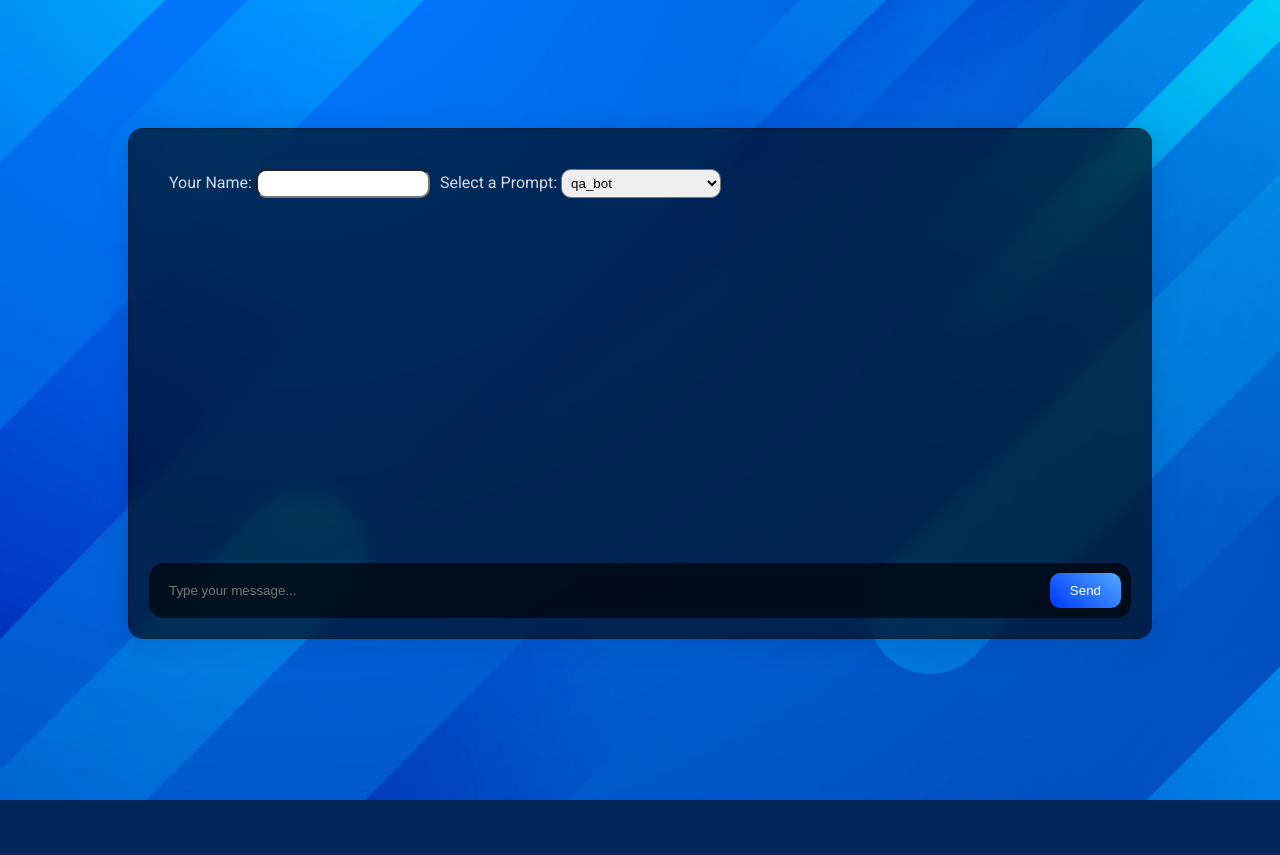
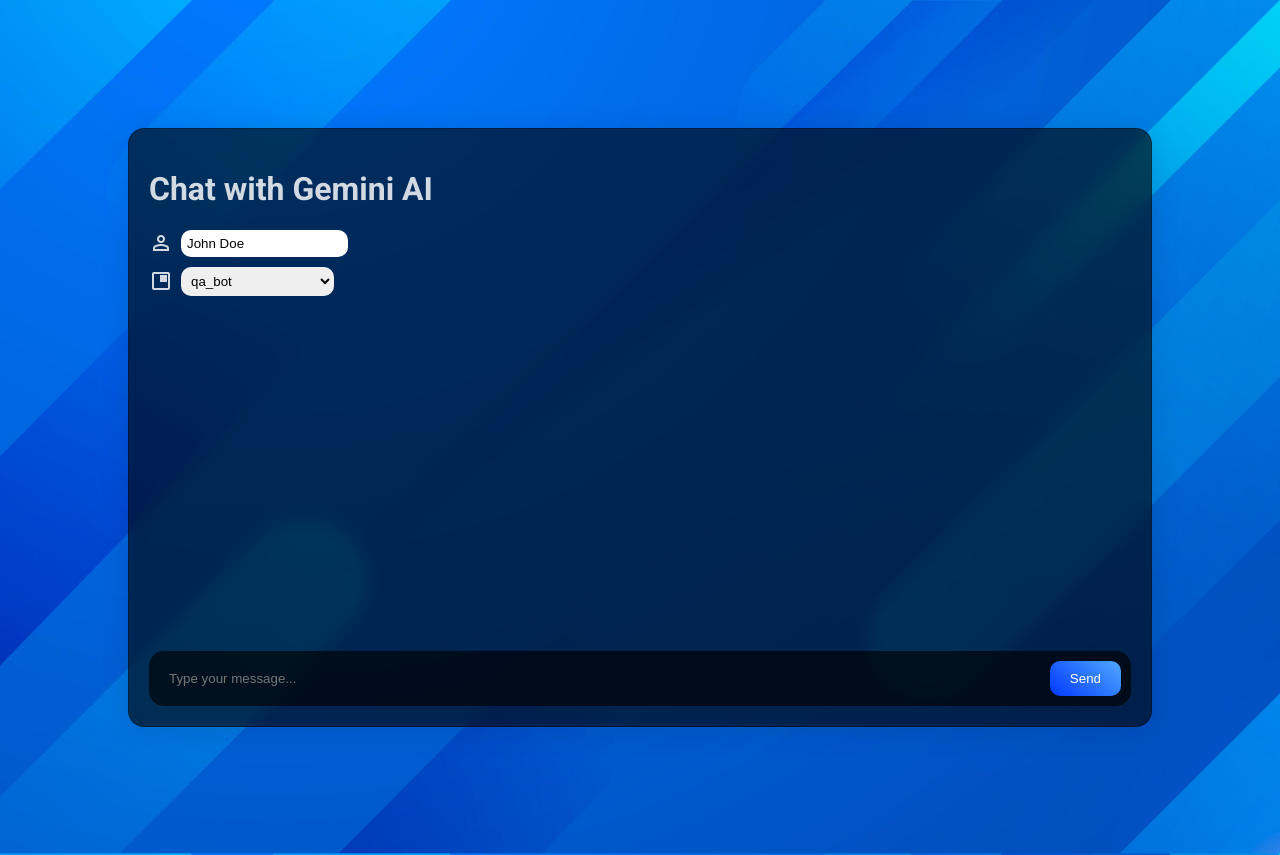
Before and after one commit to DouglasOttoDavila/gemini-chat-bot, a Flask app: page / in a window 1280 px wide. Before the commit the page ends 800 px from the top, so only its background shows below. Run offline with Flask 3, Linux system fonts and the light colour scheme; some libraries are stand-ins or nearby versions.

Commit message:
Update UI

```diff
--- a/static/styles.css
+++ b/static/styles.css
@@ -1,5 +1,6 @@
 @import url('https://fonts.googleapis.com/css2?family=Roboto:ital,wght@0,100;0,300;0,400;0,500;0,700;0,900;1,100;1,300;1,400;1,500;1,700;1,900&display=swap');
 
+/* Global styles */
 body {
     background: url(../static/background.jpg) no-repeat center center fixed;
     background-size: cover;
@@ -9,70 +10,108 @@ body {
     padding: 0;
 }
 
+/* Input styles */
 .input {
-    width: 10rem;
     border-radius: 10px;
     padding: 5px;
+    width: 100%; /* Ensure all inputs take full width of their container */
+    max-width: 185px; /* Constrain the width */
+    border: 1px solid transparent; /* Remove default border */
+    outline: none; /* Remove default outline */
 }
 
+#name-input {
+    width: 70%; /* Ensure consistent width with dropdown */
+}
+
+.name-container {
+    display: flex;
+    align-items: center;
+    margin-bottom: 10px; /* Space below the input field */
+}
+
+/* Common styles for material icons */
+.material-symbols-outlined {
+    font-size: 24px; /* Size for icons */
+    margin-right: 8px; /* Space between icon and input/select */
+    vertical-align: middle; /* Align icon vertically */
+}
+
+/* Container styles */
 .main-container {
     margin: 10%;
-    background: rgba(0, 0, 0, 0.62);
+    background-color: rgba(0, 0, 0, 0.62);
     border-radius: 16px;
     box-shadow: 0 4px 30px rgba(0, 0, 0, 0.1);
     backdrop-filter: blur(7.4px);
     -webkit-backdrop-filter: blur(7.4px);
     border: 1px solid rgba(0, 0, 0, 0.3);
-    border-width: thin;
-    border-radius: 15px;
     padding: 20px;
     height: auto;
 }
 
+.dropdown-container {
+    display: flex;
+    align-items: center;
+    width: 185px; /* Match width of #name-input */
+    margin-bottom: 10px; /* Space below the dropdown */
+}
+
+#prompt-select {
+    width: 100%; /* Full width of the container */
+}
+
+/* Chat container styles */
 .chat-container {
     display: flex;
     flex-direction: column;
     height: 50vh;
-    position: relative; /* Ensure .chat-container is positioned for the scrollbar */
+    position: relative;
+    overflow: hidden;
 }
 
 .chat-messages {
     flex-grow: 1;
-    overflow-y: scroll; /* Enable vertical scrolling */
+    overflow-y: scroll;
     padding: 20px;
-    position: relative;
 }
 
-/* Hide scrollbar by default */
+/* Markdown-rendered elements */
+.chat-messages p {
+    margin: 0 0 10px;
+    color: #fff; /* Consistent text color */
+}
+
+.chat-messages strong {
+    font-weight: bold;
+    color: #ffffffd2;
+}
+
+.chat-messages em {
+    font-style: italic;
+    color: #ffffffd2;
+}
+
+.chat-messages code {
+    background-color: #333;
+    padding: 2px 4px;
+    border-radius: 4px;
+    font-family: 'Courier New', monospace;
+    color: #ffdd57; /* Color for code snippets */
+}
+
 .chat-messages::-webkit-scrollbar {
-    width: 8px; /* Thin scrollbar */
+    width: 8px;
     background-color: transparent;
 }
 
 .chat-messages::-webkit-scrollbar-thumb {
-    background-color: #888; /* Color of the scrollbar thumb */
+    background-color: #888;
     border-radius: 10px;
 }
 
-/* Show scrollbar when hovering over the .chat-container */
-.chat-container:hover .chat-messages::-webkit-scrollbar {
-    width: 8px; /* Width of the scrollbar */
-    background-color: rgba(0, 0, 0, 0.1); /* Background color of the scrollbar track */
-}
-
-.chat-container:hover .chat-messages::-webkit-scrollbar-thumb {
-    background-color: #555; /* Color of the scrollbar thumb when hovering */
-}
-
-/* For Firefox */
-.chat-messages {
-    scrollbar-width: thin;
-    scrollbar-color: #888 transparent;
-}
-
-/* Show scrollbar on hover in Firefox */
 .chat-container:hover .chat-messages {
-    scrollbar-color: #555 transparent;
+    overflow-y: overlay;
 }
 
 #message-list {
@@ -82,20 +121,19 @@ body {
 
 li {
     margin-bottom: 15px;
-    background: rgba(0, 0, 0, 0.62);
+    background-color: rgba(0, 0, 0, 0.62);
     border-radius: 16px;
     box-shadow: 0 4px 30px rgba(0, 0, 0, 0.1);
     backdrop-filter: blur(7.4px);
     -webkit-backdrop-filter: blur(7.4px);
     border: 1px solid rgba(0, 0, 0, 0.3);
     padding: 15px;
-    border-radius: 15px;
     line-height: 1.5;
 }
 
 li strong {
-    display: block; /* Ensures "name said" is on its own line */
-    margin-bottom: 5px; /* Space between the name and the message */
+    display: block;
+    margin-bottom: 5px;
 }
 
 .chat-input {
@@ -115,30 +153,31 @@ li strong {
 }
 
 button {
-    background: rgb(0,56,255);
     background: linear-gradient(42deg, rgba(0,56,255,1) 0%, rgba(80,169,255,1) 100%);
     border-radius: 10px;
     color: #fff;
     border: none;
     padding: 10px 20px;
     cursor: pointer;
+    transition: background 0.3s ease;
 }
 
 button:hover {
-    background: rgb(54, 54, 54);
     background: linear-gradient(42deg, rgb(29, 29, 29) 0%, rgb(54, 54, 54) 100%);
-    border-radius: 10px;
-    color: #fff;
-    border: none;
-    padding: 10px 20px;
-    cursor: pointer;
 }
 
 .upper-data {
     display: flex;
-    padding: 20px;
+    flex-direction: column; /* Stack name-container and dropdown-container vertically */
+    align-items: flex-start; /* Align items to the start (left by default) */
 }
 
-.upper-data div {
-    margin-right: 10px;
+h1 {
+    font-family: Roboto, Medium 500;
 }
+
+/* Style for focused state */
+.input:focus, #prompt-select:focus, #user-message:focus {
+    border: 1px solid transparent; /* Ensure no border is shown on focus */
+    outline: none; /* Ensure no outline is shown on focus */
+}
--- a/templates/chat.html
+++ b/templates/chat.html
@@ -5,20 +5,20 @@
     <meta name="viewport" content="width=device-width, initial-scale=1.0">
     <title>Chat with Gemini AI</title>
     <link rel="stylesheet" href="{{ url_for('static', filename='styles.css') }}">
+    <link rel="stylesheet" href="https://fonts.googleapis.com/css2?family=Material+Symbols+Outlined:opsz,wght,FILL,GRAD@24,400,0,0" />
 </head>
 <body>
     <script src="https://cdn.jsdelivr.net/npm/marked/marked.min.js"></script>
     <div class="main-container">
+        <h1 class="title">Chat with Gemini AI</h1>
         <div class="upper-data">
             <div class="name-container">
-                <label for="name-input">Your Name:</label>
-                <input type="text" class="input" id="name-input">
+                <span class="material-symbols-outlined">person</span>
+                <input type="text" class="input" id="name-input" value="John Doe">
             </div>
             <div class="dropdown-container">
-                <label for="prompt-select">Select a Prompt:</label>
-                <select class="input" id="prompt-select">
-
-                </select>
+                <span class="material-symbols-outlined">dropdown</span>
+                <select class="input" id="prompt-select"></select>
                 <div id="prompt-data" data-prompts='{{ initial_prompts | tojson | safe }}'></div>
             </div>
         </div>
```
